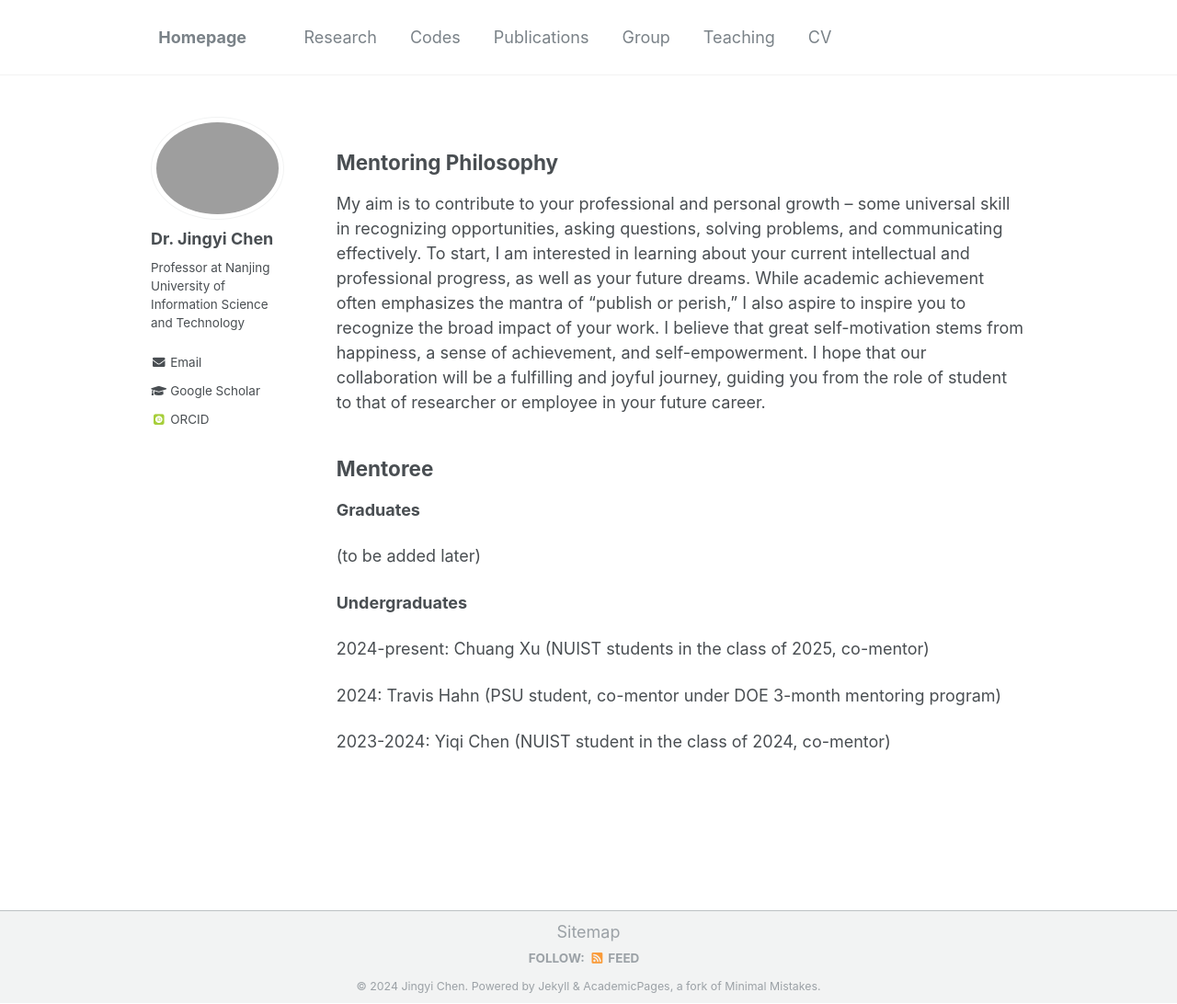
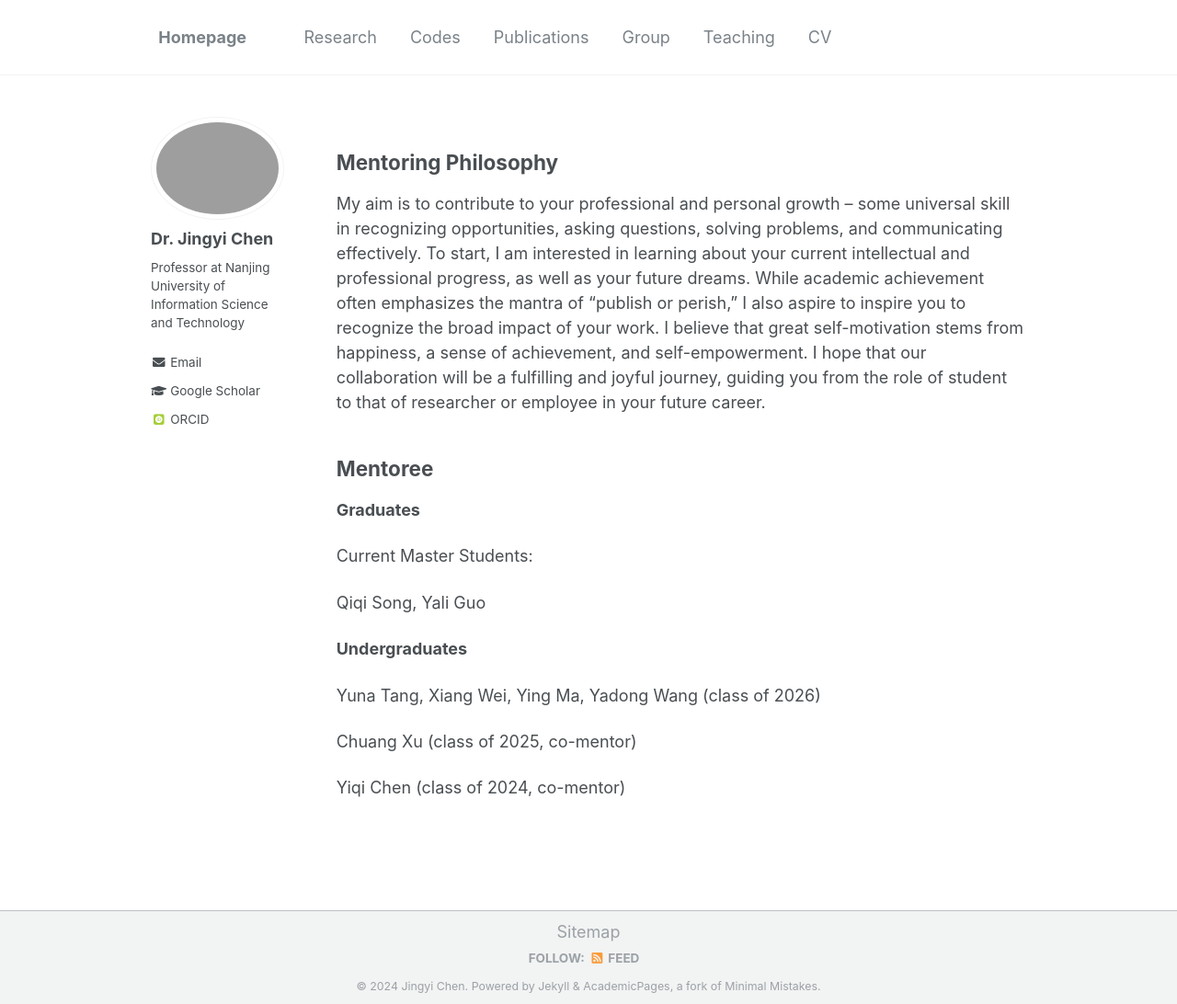
Before and after one commit to Jingyi-Chen/jingyi-chen.github.io, a Jekyll site: the page built from _pages/group.md, in a window 1280 px wide and 1092 px high. Shown: the whole window at 92% size. Built offline with Jekyll 4.4.1, drawn with Linux system fonts in a browser that asks for light colours; some web fonts are replaced.

Commit message:
Update group.md

```diff
--- a/_pages/group.md
+++ b/_pages/group.md
@@ -7,19 +7,20 @@ author_profile: true
 
 Mentoring Philosophy
 -
-My aim is to contribute to your professional and personal growth -- some universal skill in recognizing opportunities, asking questions,
-solving problems, and communicating effectively. To start, I am interested in learning about your current intellectual and professional progress, as well as your future dreams. While academic achievement often emphasizes the mantra of "publish or perish," I also aspire to inspire you to recognize the broad impact of your work. I believe that great self-motivation stems from happiness, a sense of achievement, and self-empowerment. I hope that our collaboration will be a fulfilling and joyful journey, guiding you from the role of student to that of researcher or employee in your future career.
+My aim is to contribute to your professional and personal growth -- some universal skill in recognizing opportunities, asking questions, solving problems, and communicating effectively. To start, I am interested in learning about your current intellectual and professional progress, as well as your future dreams. While academic achievement often emphasizes the mantra of "publish or perish," I also aspire to inspire you to recognize the broad impact of your work. I believe that great self-motivation stems from happiness, a sense of achievement, and self-empowerment. I hope that our collaboration will be a fulfilling and joyful journey, guiding you from the role of student to that of researcher or employee in your future career.
 
 Mentoree
 -
 **Graduates**
 
-(to be added later)
+Current Master Students:
+
+Qiqi Song, Yali Guo
 
 **Undergraduates**
 
-2024-present: Chuang Xu (NUIST students in the class of 2025, co-mentor)
+Yuna Tang, Xiang Wei, Ying Ma, Yadong Wang (class of 2026)
 
-2024: Travis Hahn (PSU student, co-mentor under DOE 3-month mentoring program)
+Chuang Xu (class of 2025, co-mentor)
 
-2023-2024: Yiqi Chen (NUIST student in the class of 2024, co-mentor)
+Yiqi Chen (class of 2024, co-mentor)
```
